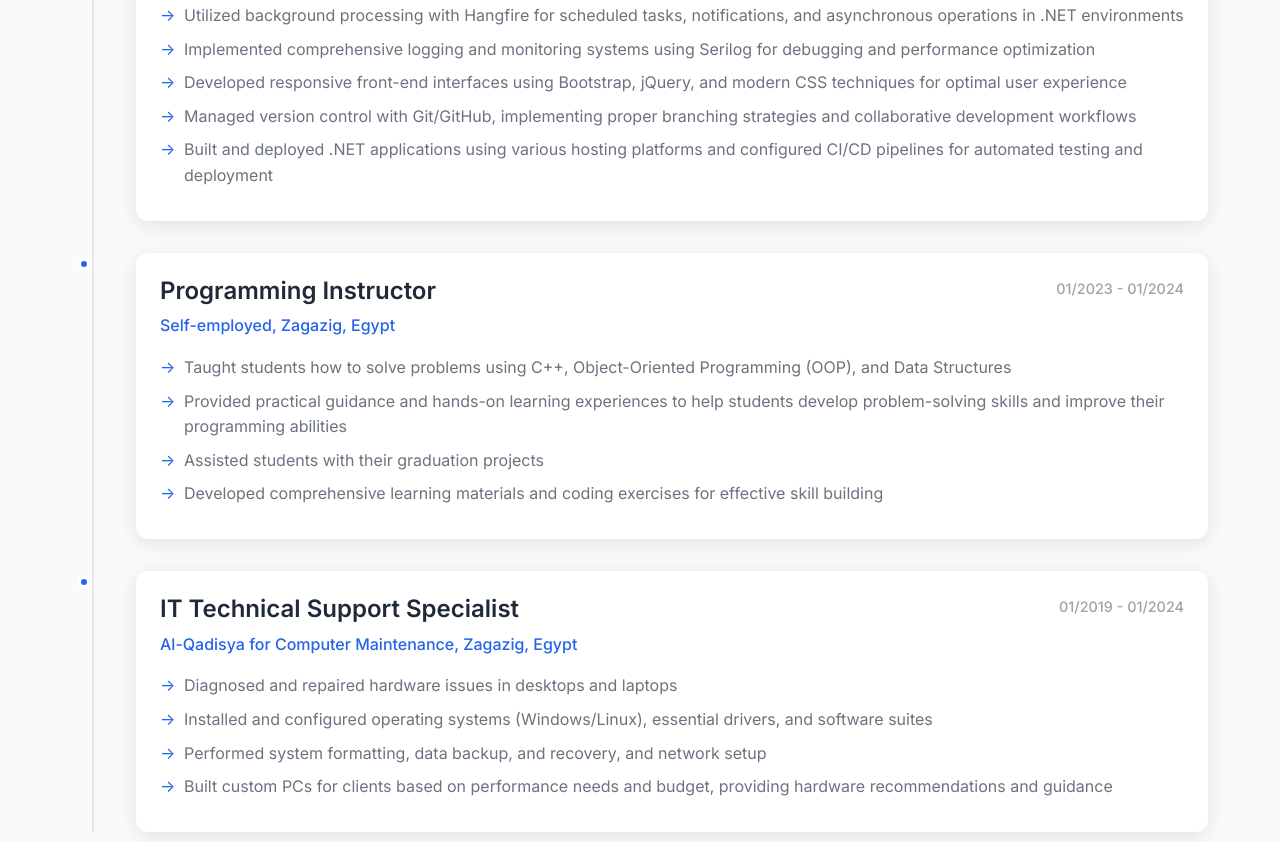
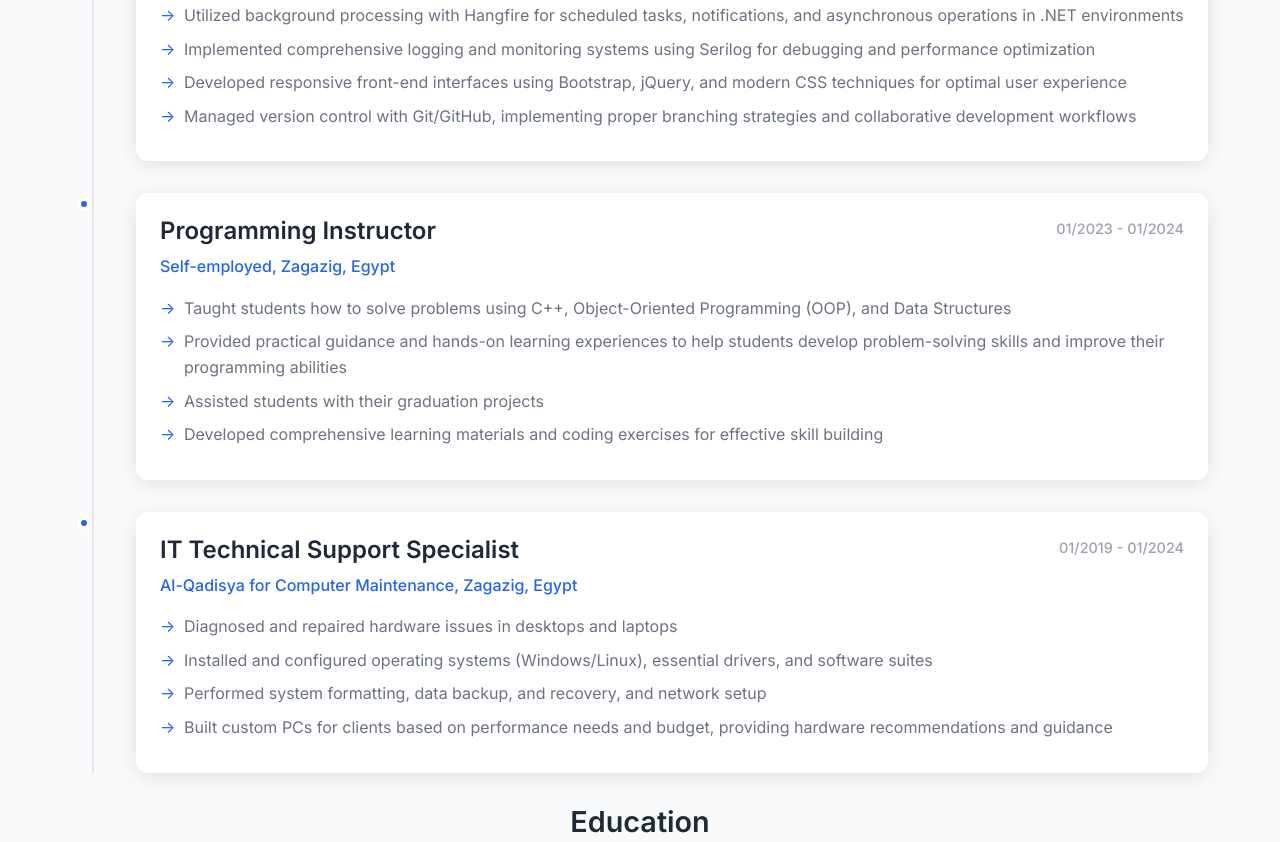
Before and after one commit to M7-TROJAN/TROJAN-Portfolio, a plain HTML site: page index.html in a window 1280 px wide. Shown: the part 2444-3286 px from the top of the page. Drawn offline with nearby package versions, Linux system fonts and the light colour scheme; animation ran at ten frames a second.

Commit message:
Update index.html

```diff
--- a/index.html
+++ b/index.html
@@ -271,7 +271,6 @@
                                     <li>Implemented comprehensive logging and monitoring systems using Serilog for debugging and performance optimization</li>
                                     <li>Developed responsive front-end interfaces using Bootstrap, jQuery, and modern CSS techniques for optimal user experience</li>
                                     <li>Managed version control with Git/GitHub, implementing proper branching strategies and collaborative development workflows</li>
-                                    <li>Built and deployed .NET applications using various hosting platforms and configured CI/CD pipelines for automated testing and deployment</li>
                                 </ul>
                             </div>
                         </div>
```
